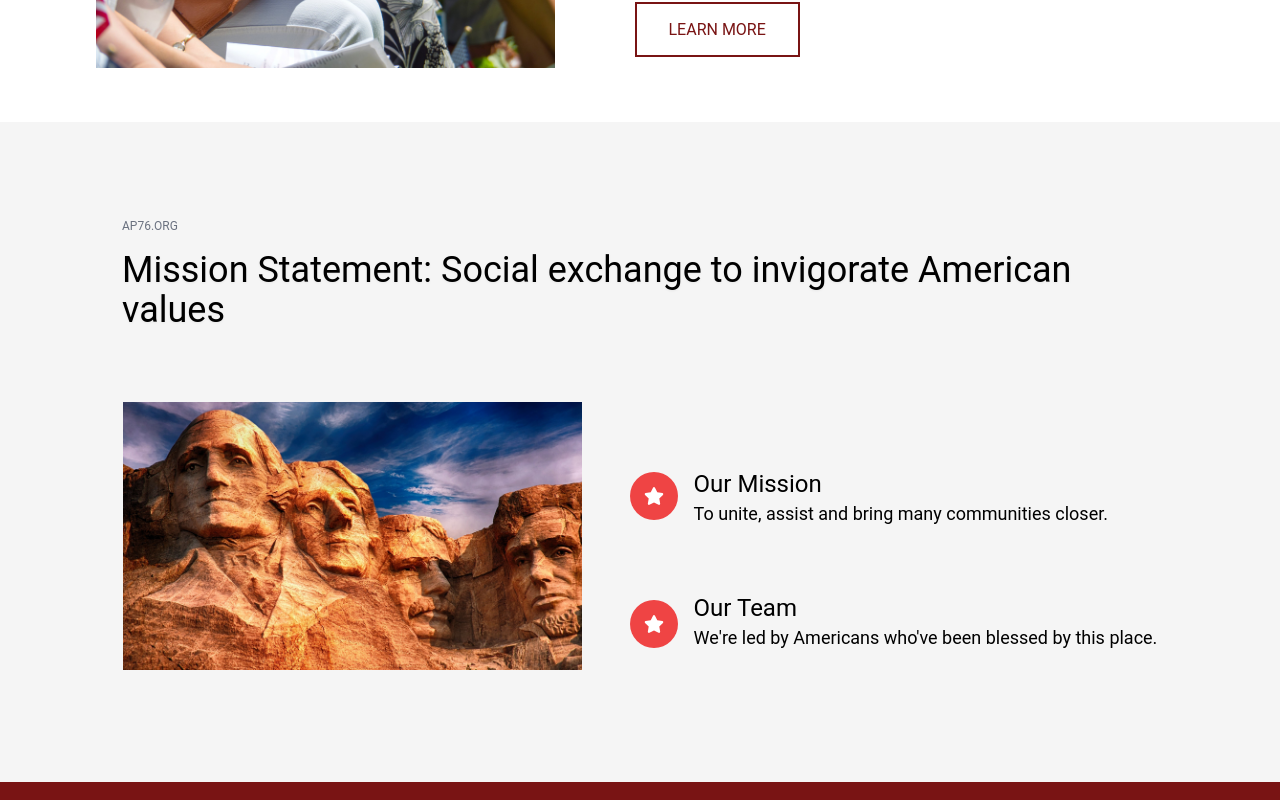
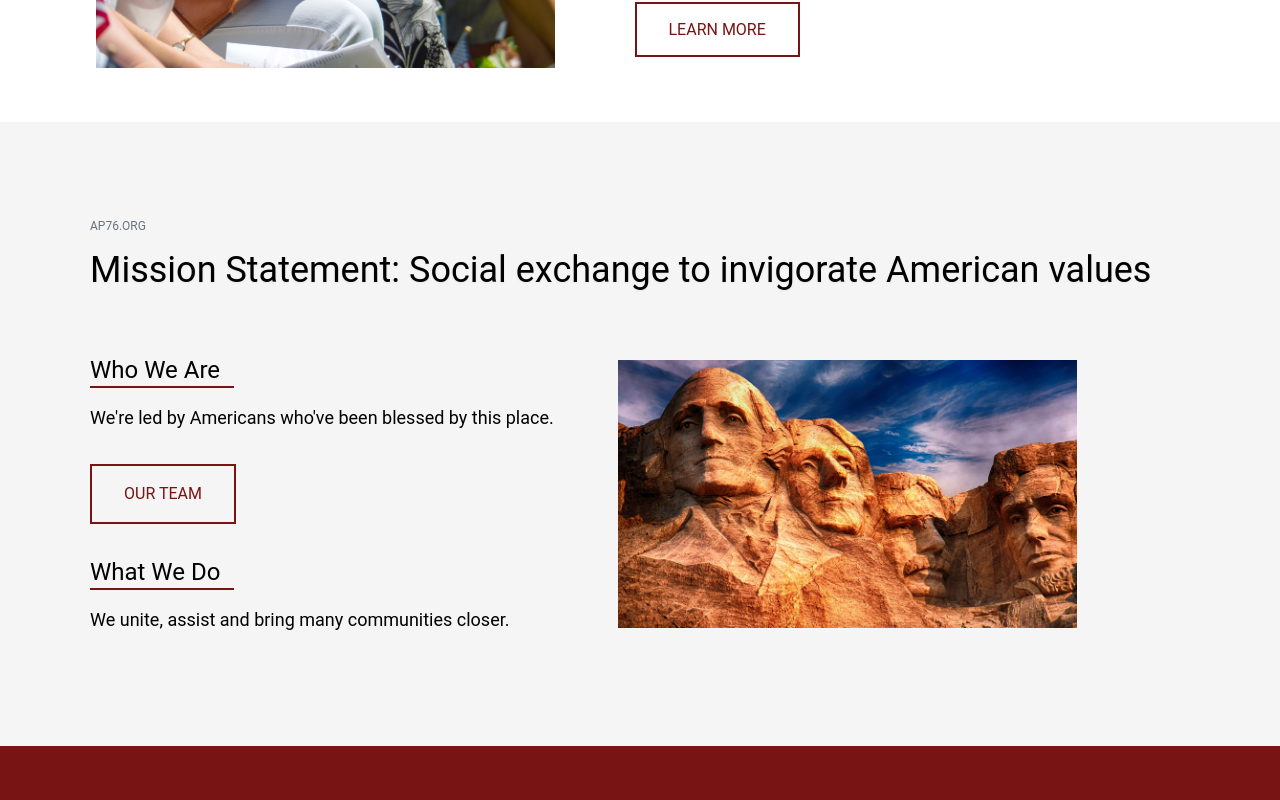
Before and after one commit to PassionateProgrammers/ap76, a React (Create React App) app: page /what-we-do in a window 1280 px wide. Shown: the part 1360-2160 px from the top of the page. Built offline with nearby package versions, Linux system fonts and the light colour scheme; the HTML template or start-up script is replaced by a standard one.

Commit message:
fully completed

```diff
--- a/src/components/About.js
+++ b/src/components/About.js
@@ -41,6 +41,7 @@ const About = () => {
             <h1 className='text-4xl lg:text-5xl text-white pb-8 lg:pb-0 lg:mr-20'>Have a Question?</h1>
             <a href="/contact" className='text-white px-8 py-4 hover:text-black border-2 border-white hover:bg-white'>CONTACT US</a>
         </div>
+      <section id='founders'>
       <div className='max-w-[1100px] mx-auto py-10 lg:py-20 px-8 lg:px-0'>
         <p className='text-gray-500 text-xs pb-4'>ABOUT US</p>
         <h1 className='text-center lg:text-left text-5xl pb-4 drop-shadow-sm'>Meet Our Team</h1>
@@ -68,6 +69,7 @@ const About = () => {
         </div>
         </div>
       </div>
+      </section>
     </div>
   )
 }
--- a/src/components/Purpose.js
+++ b/src/components/Purpose.js
@@ -2,6 +2,7 @@ import React from 'react';
 import { FaStar } from 'react-icons/fa';
 import Flag3 from '../assets/flag-3.jpg';
 import Rushmore from '../assets/mount-rushmore.jpg';
+import ScrollToSection from './Scroll';
 
 const Purpose = () => {
 
@@ -49,28 +50,23 @@ const Purpose = () => {
           </div>
         </div>
     </div>
-    <div className='max-w-[1100px] mx-auto p-8 lg:pt-20'>
+    <div className='max-w-[1100px] mx-auto p-8 pb-0 lg:p-0 lg:pt-20'>
         <p className='text-gray-500 text-xs py-4'>AP76.ORG</p>
-        <h1 className='text-2xl lg:text-4xl pb-10 drop-shadow-sm'>Mission Statement: Social exchange to invigorate American values</h1>
-    </div>
-    <div className='flex flex-col lg:flex-row justify-center items-center pb-28'>
-      <div>
-        <img className="w-[459px] h-auto" src={Rushmore} alt="mtrushmore"/>
-      </div>
-    <div className='stars flex flex-col space-y-20 pl-12 pt-12'>
-        <div className='flex justify-center items-center h-12 w-12 bg-red-500 rounded-full'>
-          <FaStar size={20} color='white' />
+        <h1 className='text-2xl lg:text-4xl pb-10 lg:pb-16 drop-shadow-sm'>Mission Statement: Social exchange to invigorate American values</h1>
+        <div className='flex flex-col lg:flex-row-reverse justify-center lg:justify-end items-center space-x-8 lg:space-x-0 pb-28'>
+          <div>
+            <img className="w-[459px] h-auto" src={Rushmore} alt="mtrushmore"/>
+          </div>
+          <div className='flex flex-col max-w-[550px] text-center lg:text-left pt-12 lg:pt-0 pl-4 pr-4 lg:pr-16 lg:pl-0'>
+            <div className='text-2xl inline-block border-b-2 border-[#791414] max-w-36'>Who We Are</div>
+            <p className='text-lg pt-4'>We're led by Americans who've been blessed by this place.</p>
+            <span className='flex justify-center md:justify-start text-center py-8'>
+            <ScrollToSection to="/about" sectionId="founders" className='hover:text-white px-8 py-4 text-[#791414] border-2 border-[#791414] hover:bg-[#791414]'>OUR TEAM</ScrollToSection>
+            </span>
+            <div className='text-2xl inline-block border-b-2 border-[#791414] max-w-36'>What We Do</div>
+            <p className='text-lg pt-4'>We unite, assist and bring many communities closer.</p>
+          </div>
         </div>
-        <div className='flex justify-center items-center h-12 w-12 bg-red-500 rounded-full'>
-          <FaStar size={20} color='white' />
-        </div>
-    </div>
-      <div className='flex flex-col max-w-[550px] text-center lg:text-left pt-12 pl-4 pr-4 md:pr-0'>
-        <div className='text-2xl inline-block border-b-2 border-[#791414] lg:border-none max-w-36'>Our Mission</div>
-        <p className='text-lg pb-16 pt-4 lg:pt-0'>To unite, assist and bring many communities closer.</p>
-        <div className='text-2xl inline-block border-b-2 border-[#791414] lg:border-none max-w-36'>Our Team</div>
-        <p className='text-lg pt-4 lg:pt-0'>We're led by Americans who've been blessed by this place.</p>
-      </div>
     </div>
         <div className='bg-[#791414] w-full h-60 flex flex-col lg:flex-row items-center justify-center py-20'>
             <h1 className='text-4xl lg:text-5xl text-white pb-8 lg:pb-0 lg:mr-20'>Start a conversation</h1>
--- /dev/null
+++ b/src/components/Scroll.js
@@ -0,0 +1,20 @@
+import React from 'react';
+import { Link } from 'react-router-dom';
+
+const scrollToSection = (sectionId) => {
+  return () => {
+    // Scroll to the target section after the new page loads
+    setTimeout(() => {
+      const section = document.getElementById(sectionId);
+      if (section) {
+        section.scrollIntoView({ behavior: 'smooth' });
+      }
+    }, 100);
+  };
+};
+
+const ScrollToSection = ({ to, sectionId, className, children }) => (
+  <Link to={to} onClick={scrollToSection(sectionId)} className={className}>{children}</Link>
+);
+
+export default ScrollToSection;
```
Also changed, not shown: 1 other file (tests, documents, lock files or other folders).
